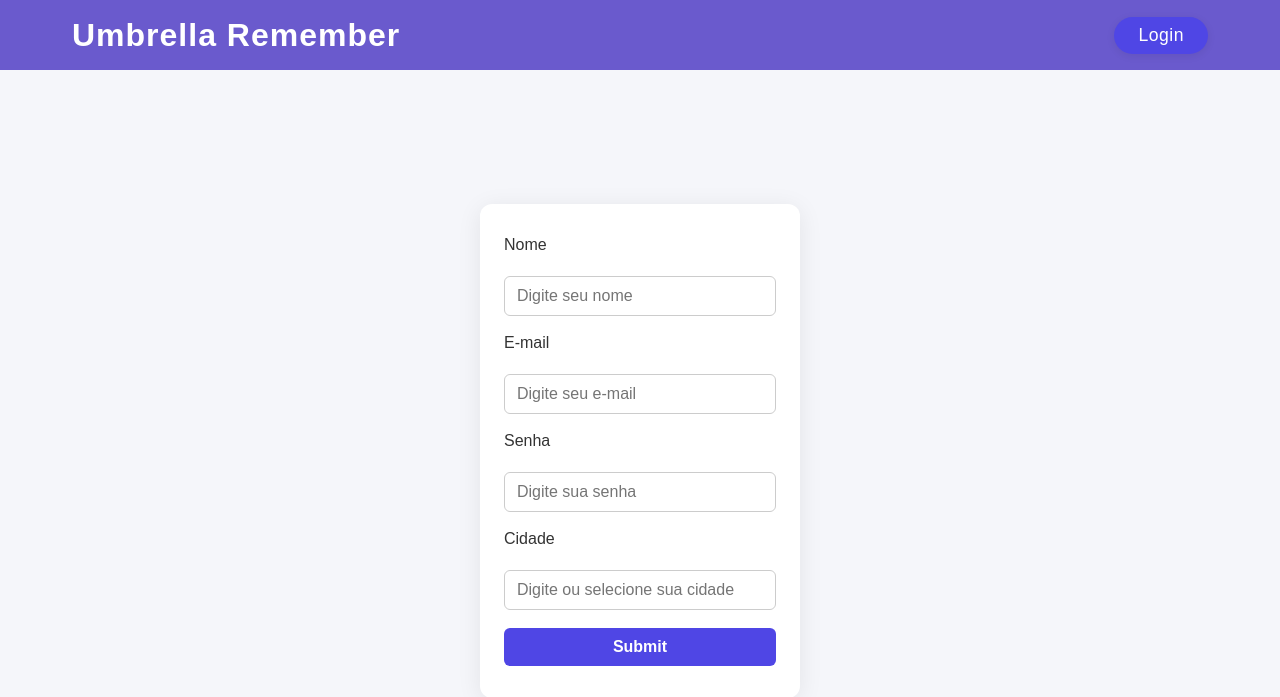
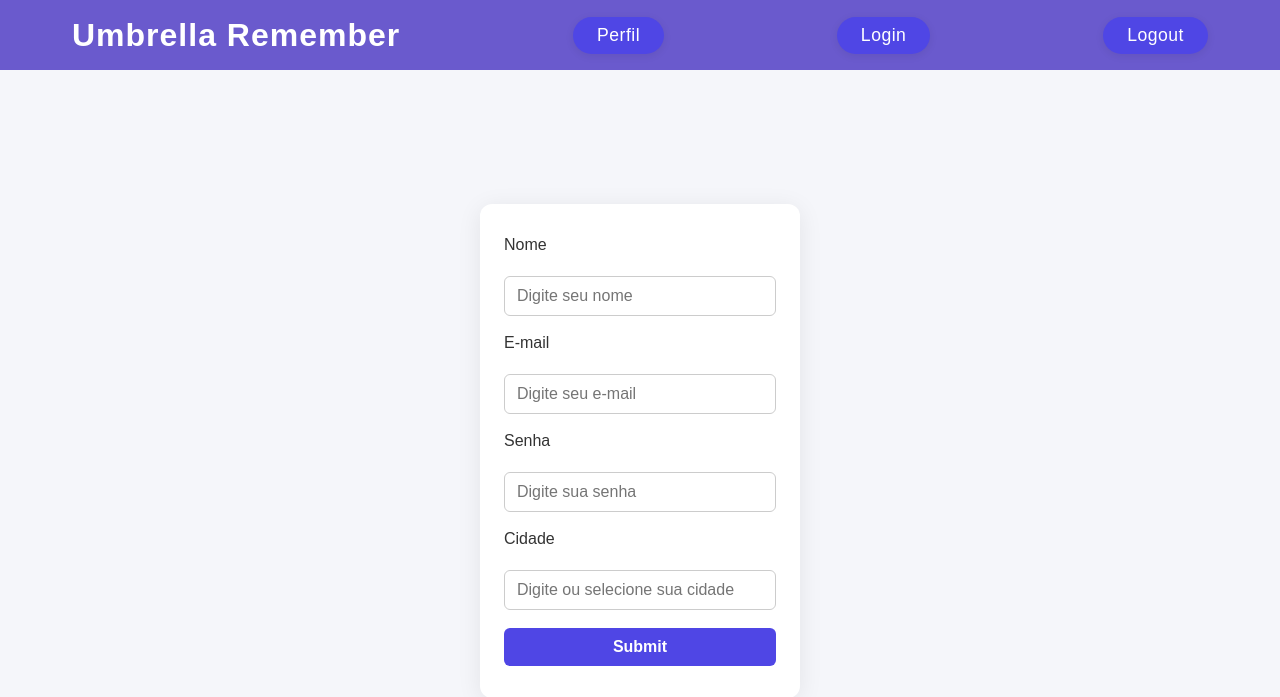
Before and after one commit to Ramalho7/UmbrellaRemember, a Flask app: page / in a window 1280 px wide. Shown: the top 697 px of the page. Run offline with Flask 3, Linux system fonts and the light colour scheme.

Commit message:
Resolves #8

```diff
--- a/app.py
+++ b/app.py
@@ -7,7 +7,7 @@ from datetime import datetime
 import os
 from utils.email_exists import email_exists
 from utils.login_verify import login_verify
-from utils.get_user_by_id import get_user_by_id
+from models.get_user_by_id import get_user_by_id
 
 
 load_dotenv()
@@ -52,13 +52,15 @@ def registerUser():
 @app.route('/profile')
 
 def profile():
+    print('user_id in session:', 'user_id' in session)
+    if 'user_id' not in session:
+        return redirect(url_for('login'))
     session_db = DBSession()
     user = get_user_by_id(session_db, session['user_id'])
     session_db.close()
     return render_template('profile.html', user=user)
 
 @app.route('/login', methods=["GET", "POST"])
-
 def login():
     if request.method == "POST":
         email = request.form['email'].strip()
@@ -75,6 +77,10 @@ def login():
             return redirect(url_for('login'))
     return render_template('login.html')
 
+@app.route('/logout', methods=["GET", "POST"])
+def logout():
+    session.clear()
+    return redirect('/')
 
 if __name__ == "__main__":
     app.run(debug=True)
--- a/templates/layout.html
+++ b/templates/layout.html
@@ -16,7 +16,9 @@
             <a href="/">
                 <h1>Umbrella Remember</h1>
             </a>
-            <a href="login">Login</a>
+            <a href="/profile">Perfil</a>
+            <a href="/login">Login</a>
+            <a href="/logout">Logout</a>
         </div>
     </header>
     <div class="flash_messages">
```
Also changed, not shown: models/get_user_by_id.py (renamed from utils/get_user_by_id.py).
